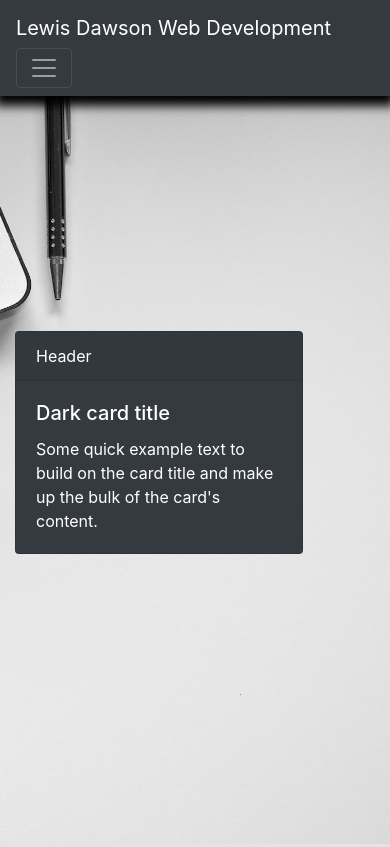
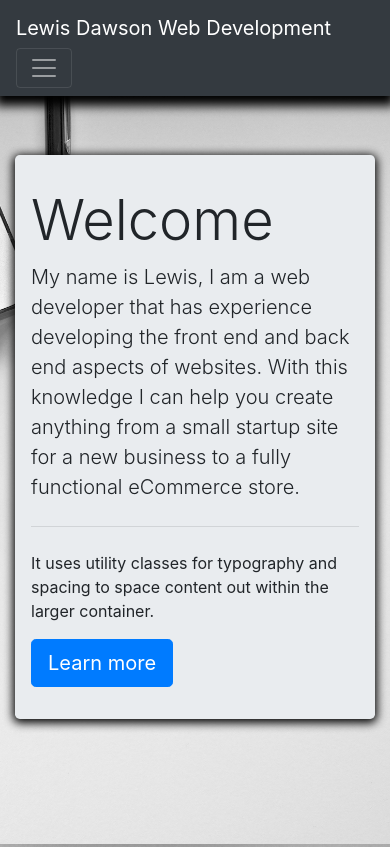
Before and after one commit to LaDawson/full-stack-project, a Django app: page / in a window 390 px wide. Run offline with Django 3.2, Linux system fonts and the light colour scheme; some libraries are stand-ins or nearby versions.

Commit message:
Added Jumbotron to homepage, and added homepage styling with media queries

```diff
--- a/home/templates/home/index.html
+++ b/home/templates/home/index.html
@@ -7,16 +7,20 @@
 
 {% block content %}
 
-    <div class="container h-100 body-container">
-        <div class="row h-100">
+    <div class="container-fluid no-gutters h-100 body-container">
+        <div class="row h-100 justify-content-end align-items-center">
             <div class="col my-auto title-box">
                 <!-- Page Title -->
-                <div class="card text-white bg-dark mb-3" style="max-width: 18rem;">
-                    <div class="card-header">Header</div>
-                    <div class="card-body">
-                        <h5 class="card-title">Dark card title</h5>
-                        <p class="card-text">Some quick example text to build on the card title and make up the bulk of the card's content.</p>
-                    </div>
+                <!-- Card from Bootstrap -->
+                <div class="jumbotron">
+                    <h1 class="display-4">Welcome</h1>
+                    <p class="lead">
+                        My name is Lewis, I am a web developer that has experience developing the front end and back end aspects of websites.
+                        With this knowledge I can help you create anything from a small startup site for a new business to a fully functional eCommerce store.
+                    </p>
+                    <hr class="my-4">
+                    <p>It uses utility classes for typography and spacing to space content out within the larger container.</p>
+                    <a class="btn btn-primary btn-lg" href="#" role="button">Learn more</a>
                 </div>
             </div>
         </div>
--- a/static/css/base.css
+++ b/static/css/base.css
@@ -2,25 +2,6 @@
 html {
     height: 100%
 }
-
-/* Background Image */
-body {
-    background: url('/media/background2.jpg') no-repeat center center fixed;
-    background-size: cover;
-    /* Height of image set to 100vh - the navbar height */
-    height: calc(100vh - 56px);
-}
-
-/* Making the background image darker */
-.overlay {
-    position: absolute;
-    top: 0;
-    left: 0;
-    height: 100%;
-    width: 100%;
-    background-color: rgba(0, 0, 0, 0.3);
-}
-
 
 /* Bulma */
 /* Makes Font Awesome icons have a consistent size and stay centered */
@@ -32,12 +13,78 @@ body {
     width: 1.5rem;
 }
 
+
+
+/* ------------------ index.html Styles ------------------ */
+
+/* Aligns the Jumbo to the Right on Large Screens */
+.body-container {
+    display: flex; justify-content: flex-end;
+}
+
 /* Pushes the page below the navbar */
 .header-container {
-    padding-top: 56px;
+    padding-top: 59px;
 }
 
 /* Nav Bar Styles */
 .navbar {
     box-shadow: 0 5px 10px 5px black;
 }
+
+/* Background Image */
+body {
+    background: url('/media/background2.jpg') no-repeat center center fixed;
+    background-size: cover;
+    /* Height of image set to 100vh - the navbar height */
+    height: calc(100vh - 56px);
+}
+
+/* Jumbotron Styles */
+.jumbotron {
+    box-shadow: 0 2px 10px 2px black;
+    max-width: 1070px;
+}
+
+
+
+/* ------------------ Media Queries ------------------ */
+
+/* Pushing Page Below NavBar on Smaller Screens */
+@media (max-width: 380px) {
+    .header-container {
+        margin-bottom: 30px;
+    }
+}
+@media (max-width: 290px) {
+    .header-container {
+        margin-bottom: 60px;
+    }
+}
+@media (max-height: 590px) {
+    .header-container {
+        margin-bottom: 59px;
+    }
+}
+
+/* Adding Margin to Jumbo on Large Screens */
+@media (min-width: 1325px) {
+    .jumbotron {
+        margin-right: 100px;
+    }
+}
+
+/* Centering Jumbo on Smaller Screens */
+@media (max-width: 1325px) {
+    .body-container {
+        justify-content: center;
+    }
+}
+
+/* Removing Background and Border from the Jumbo on Big Screens */
+@media (min-width: 2000px) {
+    .jumbotron {
+        background-color: transparent;
+        box-shadow: none;
+    }
+}
```
Also changed, not shown: templates/base.html (line endings or trailing spaces), 1 other file.
